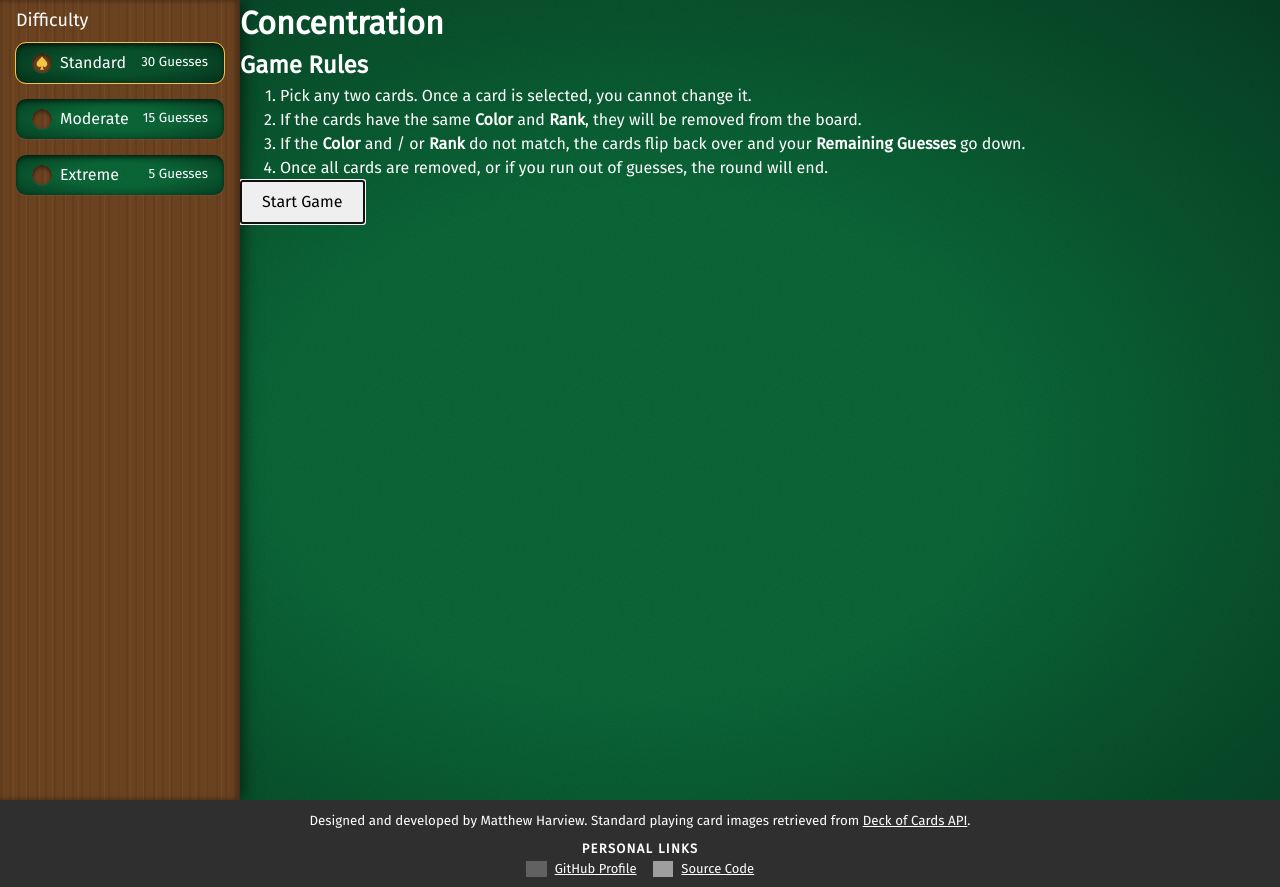
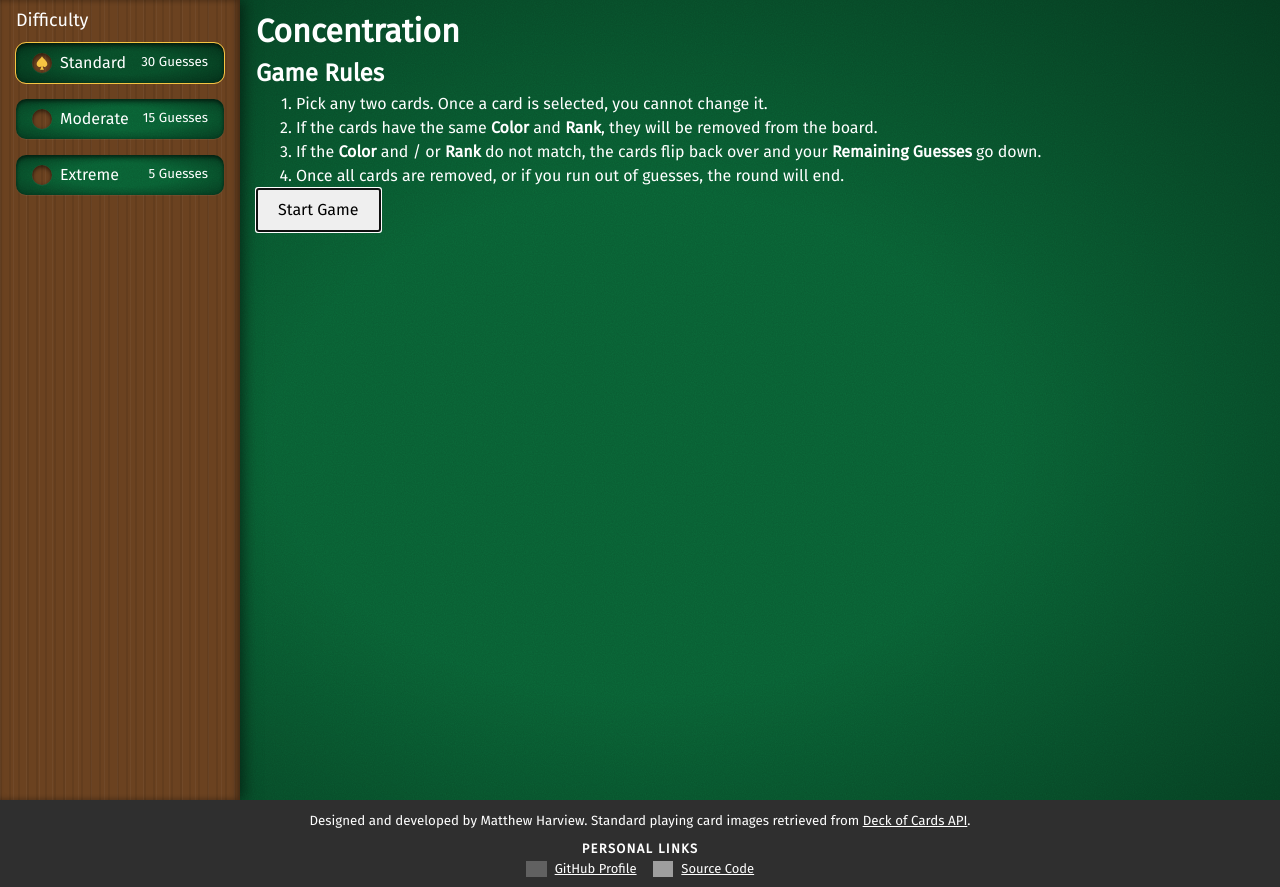
Before and after one commit to Long-Hold/memory-card, a React (Vite) app: page / in a window 1280 px wide. Built offline with nearby package versions, Linux system fonts and the light colour scheme; grey boxes are pictures that could not be loaded.

Commit message:
feat: update <header> class name and add padding to <main> (#27)

```diff
--- a/src/App.css
+++ b/src/App.css
@@ -14,6 +14,7 @@ main {
   height: 100vh;
   height: 100dvh;
   overflow-y: auto;
+  padding: var(--container-padding);
 }
 
 /* Larger viewport sizing */
--- a/src/App.jsx
+++ b/src/App.jsx
@@ -16,7 +16,7 @@ function App() {
         setDifficulty={setDifficulty}
       />
       <main>
-        <header className='website-header'>
+        <header className='game-header'>
           <h1>Concentration</h1>
         </header>
         <GamePage
```
